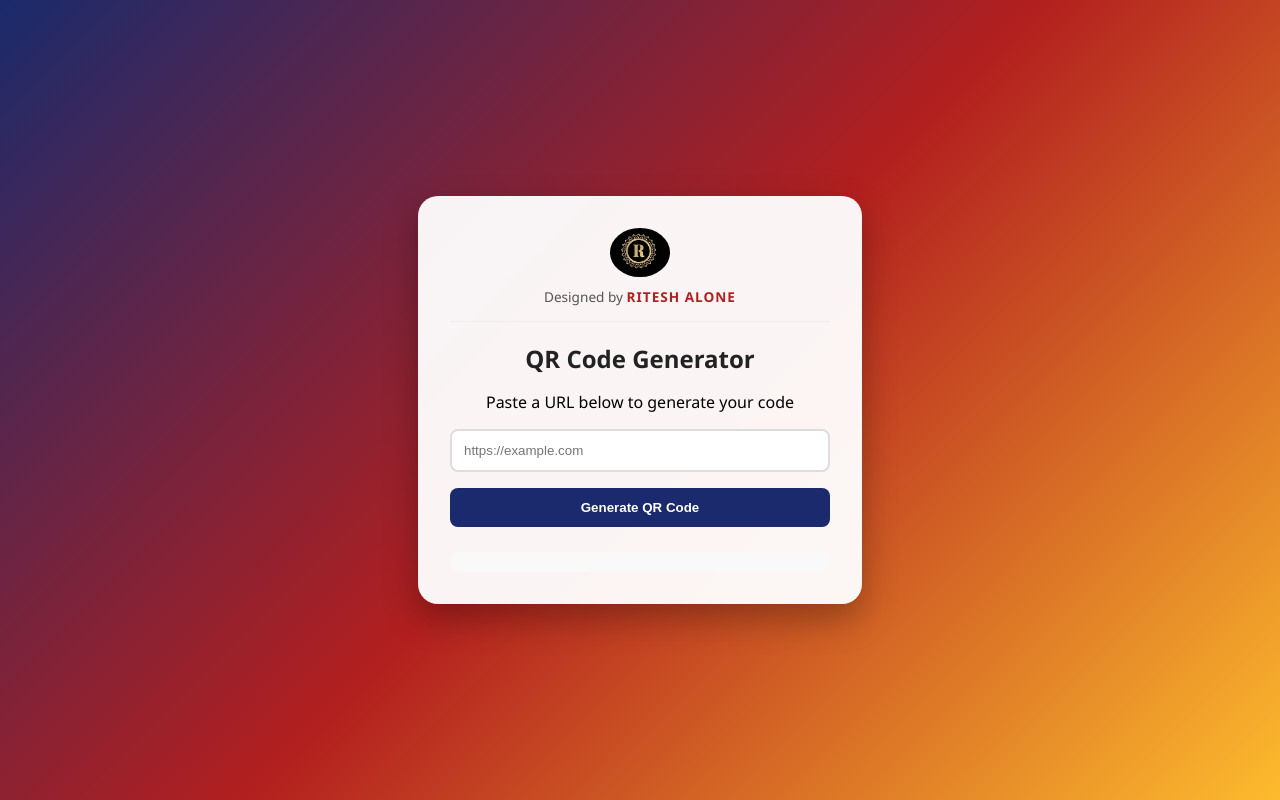
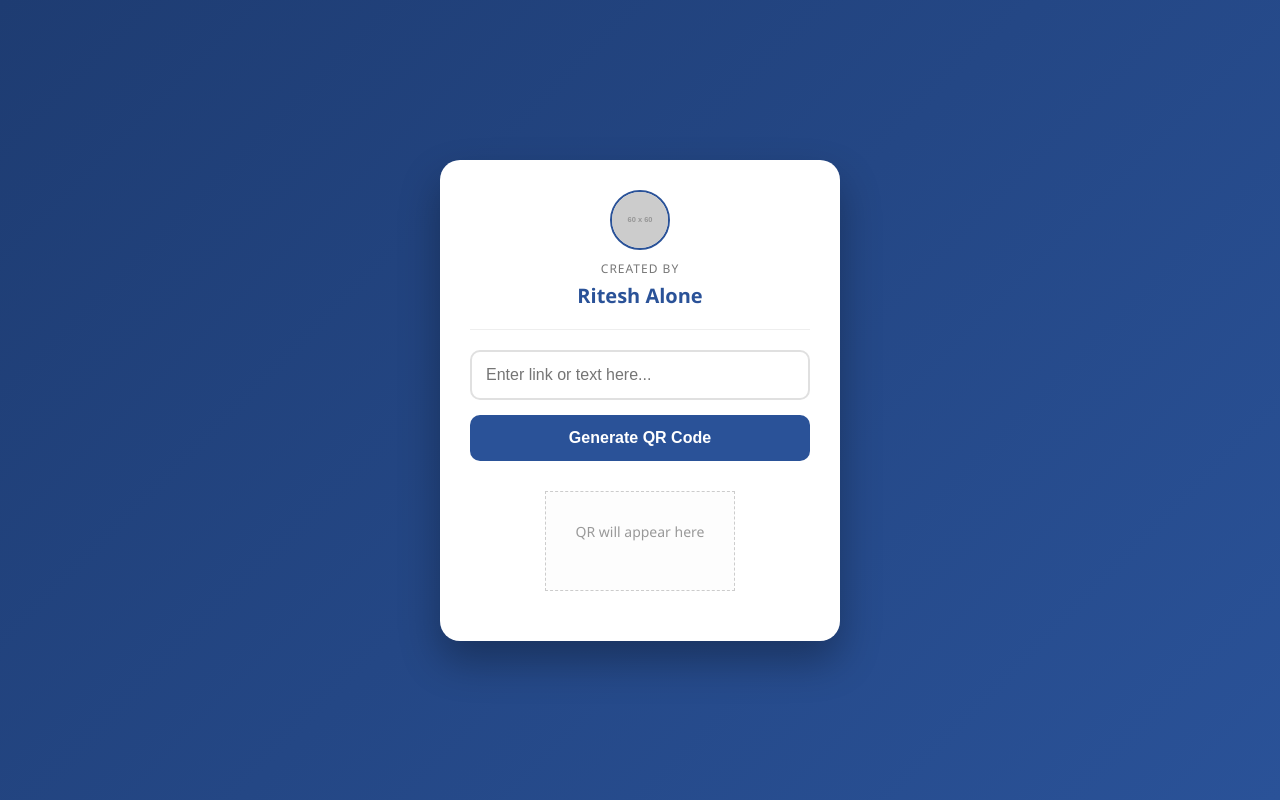
Before and after one commit to riteshalone04/QR-Generator, a plain HTML site: page index.html in a window 1280 px wide. Drawn offline with Linux system fonts and the light colour scheme; placeholder pictures from the web are drawn by us.

Commit message:
Refactor QR Code generator layout and scripts

```diff
--- a/index.html
+++ b/index.html
@@ -4,30 +4,201 @@
     <meta charset="UTF-8">
     <meta name="viewport" content="width=device-width, initial-scale=1.0">
     <title>QR Generator | Ritesh Alone</title>
-    <link rel="stylesheet" href="style.css">
+    <script src="https://cdnjs.cloudflare.com/ajax/libs/qrcodejs/1.0.0/qrcode.min.js"></script>
+
+    <style>
+        * { box-sizing: border-box; }
+        body {
+            font-family: 'Segoe UI', Tahoma, Geneva, Verdana, sans-serif;
+            background: linear-gradient(135deg, #1e3c72 0%, #2a5298 100%);
+            display: flex;
+            justify-content: center;
+            align-items: center;
+            min-height: 100vh;
+            margin: 0;
+            padding: 20px;
+        }
+
+        .card {
+            background: #ffffff;
+            padding: 30px;
+            border-radius: 20px;
+            box-shadow: 0 20px 40px rgba(0,0,0,0.3);
+            width: 100%;
+            max-width: 400px;
+            text-align: center;
+        }
+
+        /* Branding Section */
+        .branding {
+            margin-bottom: 20px;
+        }
+        .logo {
+            width: 60px;
+            height: 60px;
+            background: #f0f0f0;
+            border-radius: 50%;
+            margin: 0 auto 10px;
+            display: flex;
+            align-items: center;
+            justify-content: center;
+            overflow: hidden;
+            border: 2px solid #2a5298;
+        }
+        .logo img { width: 100%; height: 100%; object-fit: cover; }
+
+        .designer-label {
+            font-size: 12px;
+            color: #777;
+            text-transform: uppercase;
+            letter-spacing: 1px;
+            margin: 0;
+        }
+        .designer-name {
+            font-size: 20px;
+            font-weight: 800;
+            color: #2a5298;
+            margin: 5px 0 0 0;
+        }
+
+        hr { border: 0; height: 1px; background: #eee; margin: 20px 0; }
+
+        input {
+            width: 100%;
+            padding: 14px;
+            border: 2px solid #e0e0e0;
+            border-radius: 10px;
+            font-size: 16px;
+            margin-bottom: 15px;
+            transition: 0.3s;
+        }
+        input:focus { border-color: #2a5298; outline: none; }
+
+        button {
+            width: 100%;
+            padding: 14px;
+            border: none;
+            border-radius: 10px;
+            font-size: 16px;
+            font-weight: bold;
+            cursor: pointer;
+            transition: 0.3s;
+            margin-bottom: 10px;
+        }
+
+        .btn-generate { background: #2a5298; color: white; }
+        .btn-generate:hover { background: #1e3c72; transform: translateY(-2px); }
+
+        .btn-download {
+            background: #27ae60;
+            color: white;
+            display: none; /* Hidden until QR is generated */
+        }
+        .btn-download:hover { background: #219150; }
+
+        #qrcode-box {
+            margin: 20px auto;
+            padding: 10px;
+            background: #fdfdfd;
+            border: 1px dashed #ccc;
+            display: inline-block;
+            min-height: 100px;
+        }
+
+        /* Make sure the library's output fits */
+        #qrcode-box img { margin: 0 auto; display: block; }
+        #qrcode-box canvas { display: none; }
+    </style>
 </head>
 <body>
 
-    <div class="container">
-        <header class="designer-info">
-            <img src="luxury-r-letter-logo-design-260nw-1435177673.jpg" alt="Logo" class="logo">
-            <p class="designer-name">Designed by <span>Ritesh Alone</span></p>
-        </header>
+    <div class="card">
+        <div class="branding">
+            <div class="logo">
+                <img src="https://via.placeholder.com/60" alt="Logo">
+            </div>
+            <p class="designer-label">Created By</p>
+            <h2 class="designer-name">Ritesh Alone</h2>
+        </div>
 
         <hr>
 
-        <h1>QR Code Generator</h1>
-        <p>Paste a URL below to generate your code</p>
+        <input type="text" id="url-input" placeholder="Enter link or text here...">
+        <button class="btn-generate" onclick="generateQR()">Generate QR Code</button>
 
-        <input type="text" id="qr-input" placeholder="https://example.com" />
-        <button onclick="generateQR()">Generate QR Code</button>
+        <div id="qrcode-box">
+            <p style="color: #999; font-size: 14px; margin: 20px;">QR will appear here</p>
+        </div>
 
-        <div id="qrcode-container">
-            <div id="qrcode"></div>
-        </div>
+        <button id="download-btn" class="btn-download" onclick="downloadBrandedQR()">Download Branded QR</button>
     </div>
 
-    <script src="https://cdnjs.cloudflare.com/ajax/libs/qrcodejs/1.0.0/qrcode.min.js"></script>
-    <script src="script.js"></script>
+    <script>
+        let qrContainer = document.getElementById("qrcode-box");
+        let downloadBtn = document.getElementById("download-btn");
+
+        function generateQR() {
+            let text = document.getElementById("url-input").value.trim();
+
+            if (!text) {
+                alert("Please paste a link first!");
+                return;
+            }
+
+            qrContainer.innerHTML = ""; // Clear placeholder
+
+            // Generate QR
+            new QRCode(qrContainer, {
+                text: text,
+                width: 250,
+                height: 250,
+                colorDark : "#000000",
+                colorLight : "#ffffff",
+                correctLevel : QRCode.CorrectLevel.H
+            });
+
+            // Show download button
+            setTimeout(() => {
+                downloadBtn.style.display = "block";
+            }, 500);
+        }
+
+        function downloadBrandedQR() {
+            const qrImg = qrContainer.querySelector("img");
+            const qrCanvasSource = qrContainer.querySelector("canvas");
+
+            // Create a temporary master canvas for branding
+            const finalCanvas = document.createElement("canvas");
+            const ctx = finalCanvas.getContext("2d");
+
+            // Set Size (QR width + padding + space for text)
+            finalCanvas.width = 300;
+            finalCanvas.height = 380;
+
+            // 1. Draw White Background
+            ctx.fillStyle = "#ffffff";
+            ctx.fillRect(0, 0, finalCanvas.width, finalCanvas.height);
+
+            // 2. Draw QR Code (Centered)
+            const source = (qrCanvasSource.style.display !== "none") ? qrCanvasSource : qrImg;
+            ctx.drawImage(source, 25, 25, 250, 250);
+
+            // 3. Draw Branding Text
+            ctx.fillStyle = "#2a5298";
+            ctx.font = "bold 22px Arial";
+            ctx.textAlign = "center";
+            ctx.fillText("Ritesh Alone", finalCanvas.width / 2, 320);
+
+            ctx.fillStyle = "#777777";
+            ctx.font = "14px Arial";
+            ctx.fillText("Professional QR Generator", finalCanvas.width / 2, 345);
+
+            // 4. Trigger the Download
+            const link = document.createElement("a");
+            link.download = "QR_By_Ritesh_Alone.png";
+            link.href = finalCanvas.toDataURL("image/png");
+            link.click();
+        }
+    </script>
 </body>
 </html>
```
